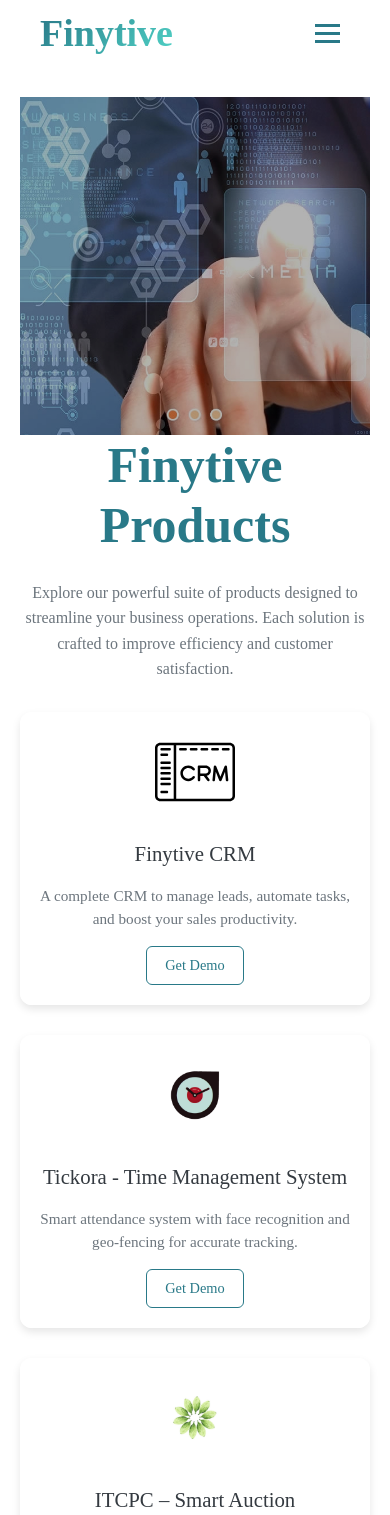
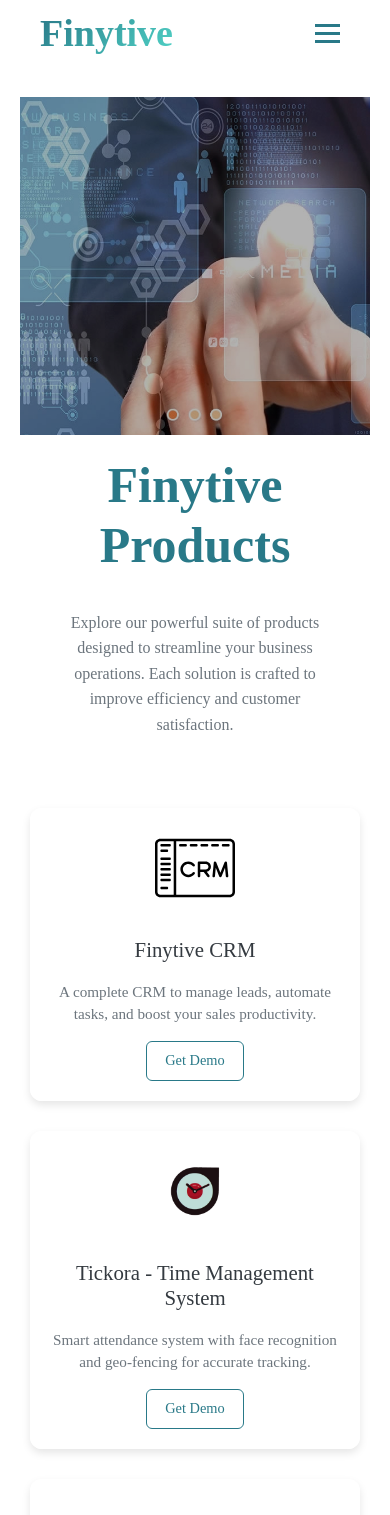
Before and after one commit to alexpandiyan-coder/Finytive, a React (Vite) app: page /ProductsPage in a window 390 px wide. Shown: the top 1515 px of the page. Built offline with nearby package versions, Linux system fonts and the light colour scheme.

Commit message:
Test commit

```diff
--- a/src/Componet/Products/Products/product.css
+++ b/src/Componet/Products/Products/product.css
@@ -149,3 +149,96 @@
     grid-template-columns: 1fr;
   }
 }
+
+/* Full Responsive Media Query for ProductsSubPage */
+
+@media (max-width: 991px) {
+  .product-card-grid {
+    grid-template-columns: 1fr;
+    padding: 10px;
+    gap: 20px;
+  }
+
+  .product-card-3d {
+    width: 100%;
+  }
+
+  .project-page-layout {
+    flex-direction: column;
+    padding: 20px;
+  }
+
+  .project-items {
+    flex-wrap: wrap;
+    justify-content: center;
+    gap: 15px;
+  }
+
+  .items {
+    width: 45%;
+    margin: 5px;
+    font-size: 14px;
+    padding: 10px;
+  }
+
+  .project-data {
+    flex-direction: column;
+    gap: 20px;
+  }
+
+  .project-img img {
+    width: 100%;
+    max-width: 300px;
+    margin: auto;
+    display: block;
+  }
+
+  .project-text {
+    padding: 10px;
+    flex-direction: column;
+  }
+
+  .project-point {
+    font-size: 14px;
+    line-height: 1.6;
+  }
+
+  .title {
+    font-size: 24px;
+    text-align: center;
+  }
+
+  .subtitle {
+    font-size: 16px;
+    padding: 10px;
+    text-align: center;
+  }
+
+  .btn-outline-warnings {
+    font-size: 14px;
+    padding: 8px 16px;
+    margin-top: 10px;
+  }
+
+  .header-content {
+    padding: 20px;
+    text-align: center;
+  }
+}
+
+@media (max-width: 576px) {
+  .items {
+    width: 100%;
+  }
+
+  .product-point-text {
+    font-size: 13px;
+  }
+ .project-text {
+    padding: 10px;
+    flex-direction: column;
+  }
+  .feature-icon {
+    font-size: 18px;
+  }
+}
--- a/src/Componet/service/Service.jsx
+++ b/src/Componet/service/Service.jsx
@@ -67,13 +67,6 @@
   }
 ];
 
-
-  return (
-    <div className="service-container">
-
-
-      {/* Hero Section with Value Content */}
-      <div className="visual-service-wrappers text-warning">
 {/* <div className="service-visual-section  my-5" data-aos="fade-right">
   <h2 className="fs-2 fw-bold">Explore Our Dynamic Visual Services</h2>
   <p className="text-warning ">
@@ -88,6 +81,13 @@
 
   <button className="view-more-btn mt-3 px-4">Learn More</button>
 </div> */}
+
+  return (
+    <div className="service-container">
+
+
+      {/* Hero Section with Value Content */}
+      <div className="visual-service-wrappers text-warning">
 
 
 
```
Lines whose indentation alone changed are shown as unchanged.
